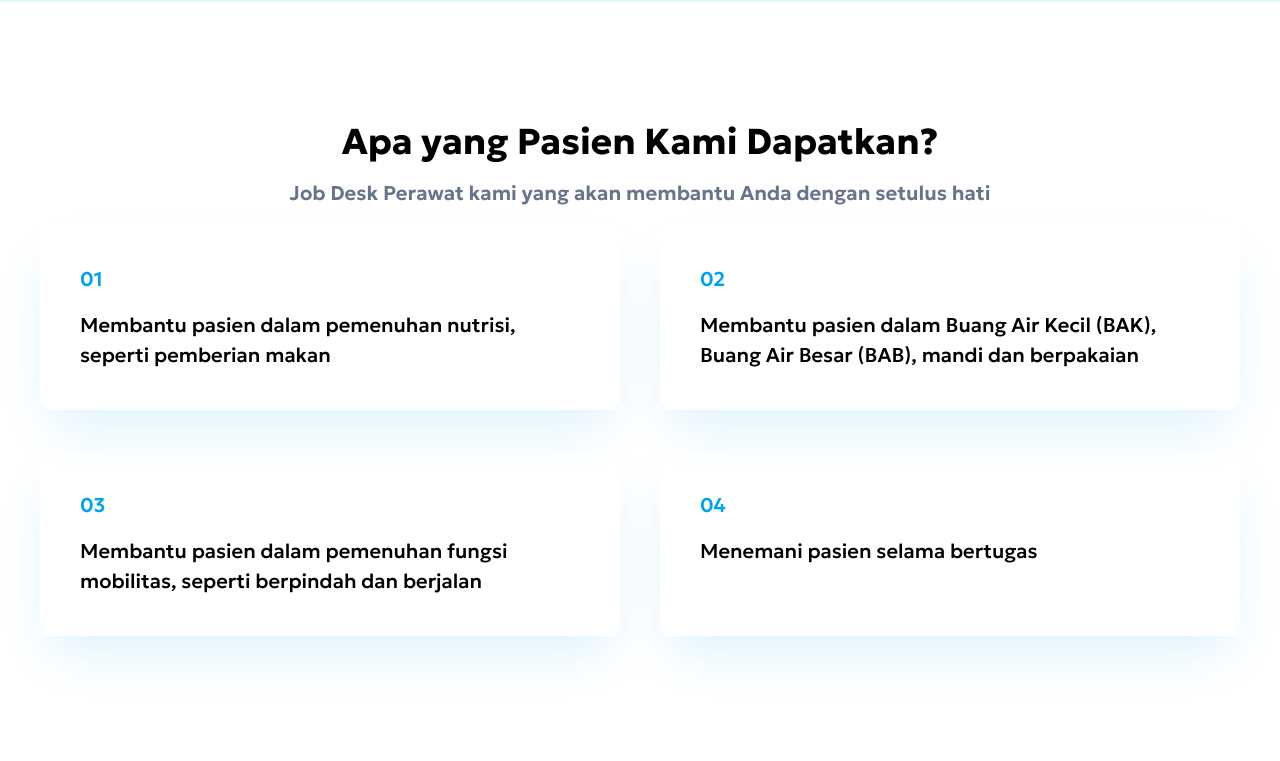
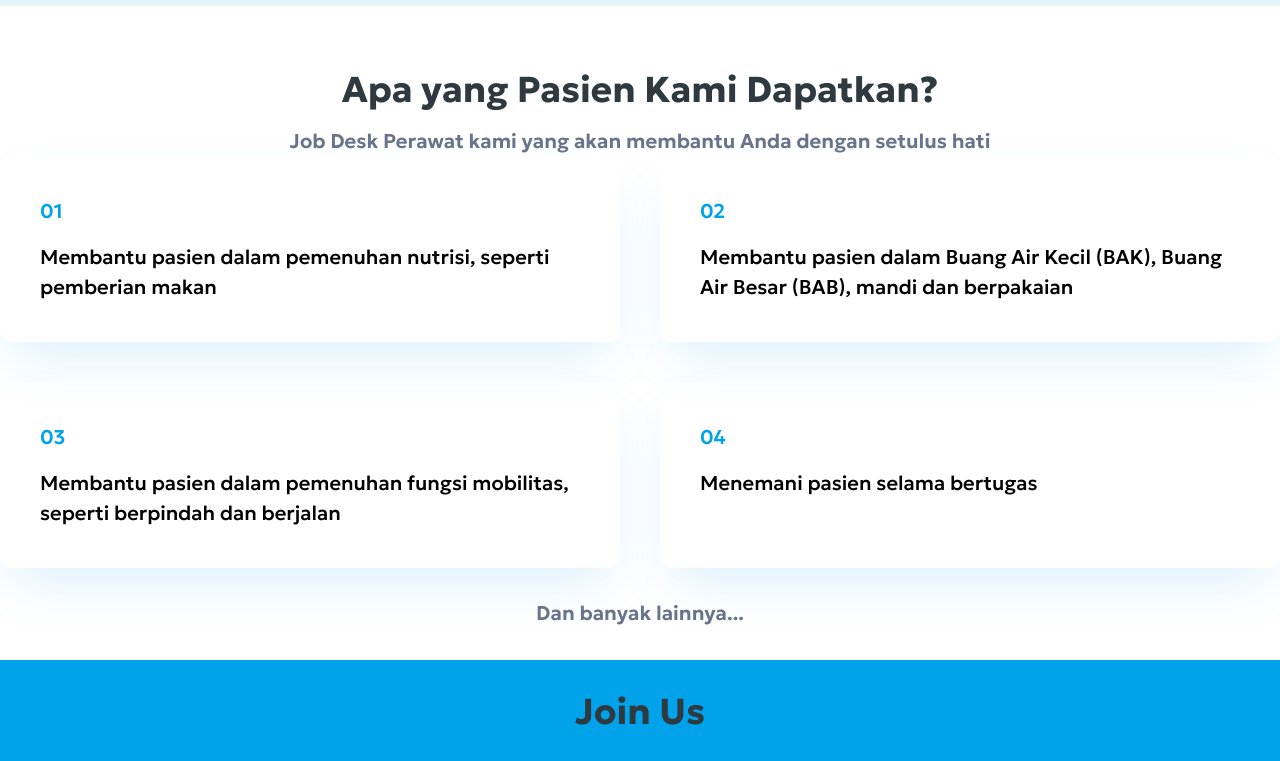
Before and after one commit to rootaditiya/magang-tugas1, a React (Create React App) app: page / in a window 1280 px wide. Shown: the part 990-1751 px from the top of the page. Before the commit the page ends 1706 px from the top, so only its background shows below. Built offline with nearby package versions, Linux system fonts and the light colour scheme.

Commit message:
add collaboration section

```diff
--- a/src/App.js
+++ b/src/App.js
@@ -4,6 +4,7 @@ import ChatIcon from './assets/chat.svg'
 import Header from './components/Header.js'
 import Hero from './components/Hero.js'
 import Benefits from './components/Benefits.js'
+import Collaboration from './components/Collaboration.js'
 
 const App = () => {
 
@@ -13,6 +14,7 @@ const App = () => {
         <Header/>
         <Hero/>
         <Benefits/>
+        <Collaboration/>
 
         <div className="fixed bottom-5 right-5">
           <Button title="Chat" img={ChatIcon} classes="border-2 border-white"/>
--- a/src/components/Benefits.js
+++ b/src/components/Benefits.js
@@ -31,13 +31,17 @@ const Benefits = () => {
 
 
 	return(
-		<Section>
-			<div className="container relative flex flex-col space-y-4 justify-center items-center p-10">
-				<h2>Apa yang Pasien Kami Dapatkan?</h2>
+		<Section
+			id="benefits"
+		>
+			<div className="container relative flex flex-col justify-center items-center ">
+				<h2 className="mb-4">Apa yang Pasien Kami Dapatkan?</h2>
+
 				<p className="text-appskep-secondary">
 					Job Desk Perawat kami yang akan membantu Anda dengan setulus hati
 				</p>
-				<div className="relatif max-w-7xl grid grid-cols-1 gap-10 md:grid-cols-2 justify-items-start">
+
+				<div className="relatif lg:max-w-7xl grid grid-cols-1 gap-10 md:grid-cols-2 justify-items-start">
 
 						{benefitsLists.map((item) => (
 								<div key={item.id}
@@ -49,6 +53,10 @@ const Benefits = () => {
 						}
 
 				</div>
+
+				<p className="text-appskep-secondary pt-[32.5px] sm:pt-[30px] mt-0 ">
+					Dan banyak lainnya...
+				</p>
 			</div>
 		</Section>
 		);
--- /dev/null
+++ b/src/components/Collaboration.js
@@ -0,0 +1,13 @@
+import Section from './Section.js'
+
+const Collaboration = () => {
+	return(
+		<Section
+		ClassName="bg-appskep-primary "
+		id="join">
+			<h2>Join Us</h2>
+		</Section>
+		);
+}
+
+export default Collaboration;
--- a/src/components/Header.js
+++ b/src/components/Header.js
@@ -60,7 +60,7 @@ const Header = () => {
 				>
 
 				</div>
-				<div className={`fixed top-0 w-[250px] min-h-screen bg-white opacity-100 shadow-lg shadow-slate-100/50 transition ease-out delay-150 ${openMenu ? 'translate-x-0': '-translate-x-96'}`}
+				<div className={`fixed top-0 w-[250px] min-h-screen bg-white opacity-100 shadow-lg shadow-slate-100/50 transition-transform delay-150 duration-300 ${openMenu ? 'translate-x-0' : '-translate-x-full'}`}
 					onClick={(e) => e.stopPropagation()}
 					>
 					<Navbar classes="flex flex-col pt-5 px-2 space-y-1"/>
--- a/src/components/Hero.js
+++ b/src/components/Hero.js
@@ -7,9 +7,9 @@ const Hero = () => {
 
 		<Section
 			id="hero"
-			className=""
+			ClassName=""
 		>
-			<div className="bg-gradient-to-t from-appskep-primary/10 to-transparent w-full h-full">
+			<div className="bg-gradient-to-t from-appskep-primary/10 to-transparent w-full h-full pb-[13px] sm:pb-[12px]">
 				<div className="container relative mx-auto my-0  pb-[2rem]">
 					<div className=" mx-auto relative max-w-screen-lg lg:grid grid-cols-2 gap-2">
 						<div className="px-5 flex flex-col">
--- a/src/components/Section.js
+++ b/src/components/Section.js
@@ -1,5 +1,5 @@
 const Section = ({
-	className,
+	ClassName,
 	id,
 	crosses,
 	crossesOffset,
@@ -12,7 +12,7 @@ const Section = ({
 		// `}
 		// >
 		//
-		<div id={id} className={`relative flex justify-center items-center py-10`}
+		<div id={id} className={`relative flex justify-center items-center py-[39px] sm:py-[32px] ${ClassName || ''}`}
 		>
 			{children}
 
--- a/src/index.css
+++ b/src/index.css
@@ -16,11 +16,11 @@
   }
 
   h1{
-    @apply text-[4rem] font-bold ;
+    @apply text-[4rem] font-bold text-appskep-black;
   }
 
   h2{
-    @apply text-4xl font-bold ;
+    @apply text-4xl font-bold text-appskep-dark;
   }
 
   .is-active {
--- a/tailwind.config.js
+++ b/tailwind.config.js
@@ -11,7 +11,10 @@ module.exports = {
           'primary': '#00a3e9',
           'primary-hover': '#0095e8',
           'secondary': '#68748b',
-          'dark': '#2e3a40'
+          'black': '#181c32',
+          'dark': '#2e3a40',
+          'blue': '#335ca7',
+          'lightBlue': '#85cede',
         }
       }
     },
```
